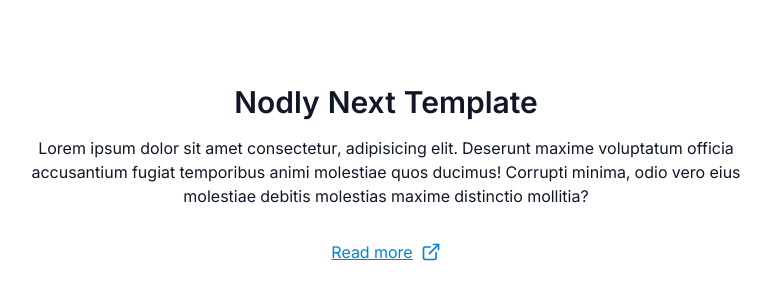
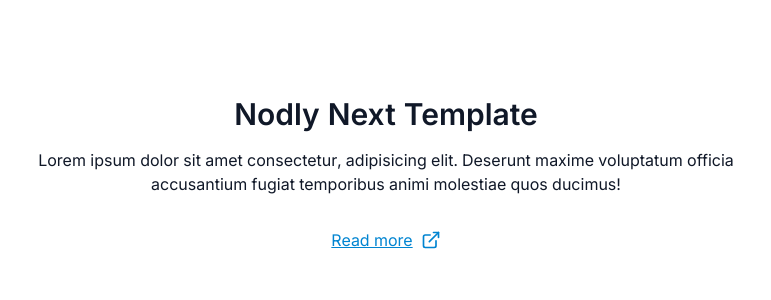
Before and after one commit to nodly/next-template, a Next.js app: page / in a window 1280 px wide. Shown: the part 226-526 px from the top of the page, without its empty margins (254-1025 px from the left). Built offline with nearby package versions, Linux system fonts and the light colour scheme.

Commit message:
fix: change copy

```diff
--- a/src/app/page.tsx
+++ b/src/app/page.tsx
@@ -22,8 +22,7 @@ export default function Home() {
           <p className="mx-auto mt-4 max-w-3xl">
             Lorem ipsum dolor sit amet consectetur, adipisicing elit. Deserunt
             maxime voluptatum officia accusantium fugiat temporibus animi
-            molestiae quos ducimus! Corrupti minima, odio vero eius molestiae
-            debitis molestias maxime distinctio mollitia?
+            molestiae quos ducimus!
           </p>
           <a
             href="#"
```
